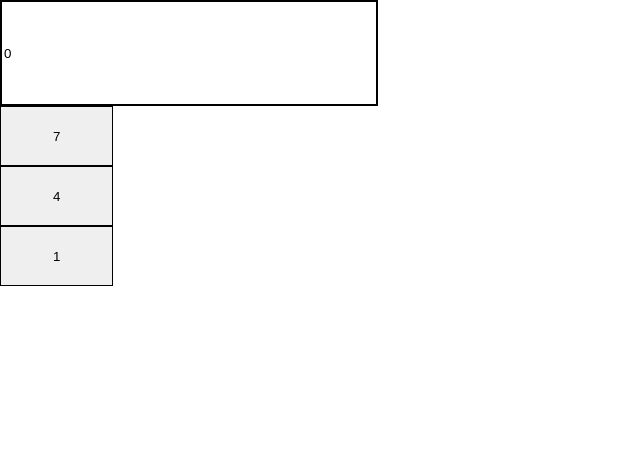
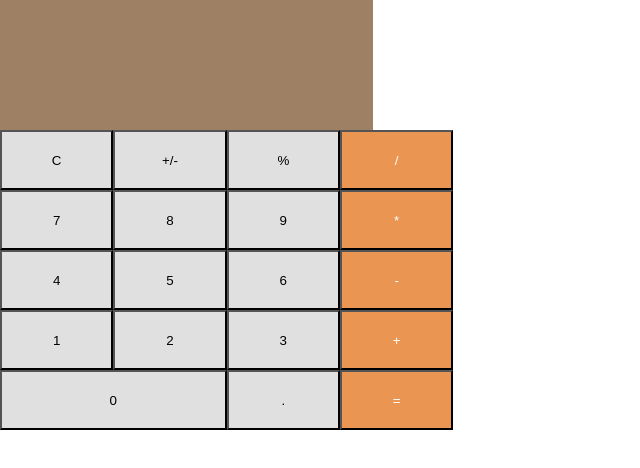
Before and after one commit to anitabenites/calculator-project, a React (Create React App) app: page / in a window 1280 px wide. Shown: the top 468 px of the page, without its empty margins (0-640 px from the left). Built offline with nearby package versions, Linux system fonts and the light colour scheme.

Commit message:
adding operational buttons functionalities

```diff
--- a/public/style.css
+++ b/public/style.css
@@ -10,48 +10,45 @@ h1 {
 }
 
 .btn {
-    /* background-color: gray;
-    border: none;
-    color: black;
-    padding: 15px 32px;
-    text-align: center;
-    text-decoration: none;
-    display: inline-block;
-    font-size: 16px; */
-    /* background: white; */
     width: 8.5em;
     height: 4.5em;
-    border: solid 0.5px black;
+    background-color: #E0E0E0;
 }
 .btnZero {
   width: 17em;
   height: 4.5em;
-  border: solid 0.5px black;
+  background-color: #E0E0E0;
+}
+.btnOperational{
+  width: 8.5em;
+  height: 4.5em;
+  background-color: #EA9551;
+  color:white;
 }
 .display-screen {
-  height: 100px;
-  width: 370px;
-  border: 2px solid black;
+  height: 130px;
+  width: 373px;
+  background-color: #9E8164;
+  color: white;
+  font-size: 60px;
 }
-
-/*
-#connect4 {
-    background-color: #ECA3FF;
-    display: table;
-    margin-left: auto;
-    margin-right: auto;
-    margin-top: 20px;
+.division {
+  color: white;
+  font-weight: 600;
 }
-
-.column {
-    width: 80px;
-    display: table-cell;
+.multiplication {
+  color: white;
+  font-weight: 600;
 }
-
-.slot {
-    margin: 10px;
-    height: 60px;
-    background-color: white;
-    border-radius: 20%;
-    margin: 5px;
-} */
+.minus {
+  color: white;
+  font-weight: 600;
+}
+.plus {
+  color: white;
+  font-weight: 600;
+}
+.equal {
+  color: white;
+  font-weight: 600;
+}
--- a/src/App.js
+++ b/src/App.js
@@ -4,25 +4,104 @@ import Display from './Display';
 import OperationalButton from './OperationalButton';
 
 export default class App extends React.Component {
-  constructor() {
-    super();
-    this.state = {result:"0"};
-    this.clickFunction = this.clickFunction.bind(this);
+  constructor(props) {
+    super(props);
+    this.state = {
+      operand1: null,
+      operator: null,
+      operand2: null
+    }
+    this.updateDisplay = this.updateDisplay.bind(this);
   }
 
-  clickFunction(text) {
-    this.setState((prev)=>({
-      result: prev.result + text
-    }));
+  updateDisplay(event) {
+    var inputNumber = event.target.innerHTML; // whatever I click in the calculator will be saved in inputNumber
+    //event.target.innerHTML gives me a string.
+    //fetching = get something
+    if(parseInt(inputNumber)>= 0 && parseInt(inputNumber)<= 9){
+      if(!this.state.operand1){ // it gives true/false
+        this.setState(
+          {operand1: parseInt(event.target.innerHTML)}, // state object as a first parameter
+          function() {console.log(this.state)} // is a callback function, once the first object is completed the other ones works
+        )
+      }
+      else if(this.state.operand1 && !this.state.operator) {
+        console.log(this.state.operand1);
+        console.log(inputNumber);
+        this.setState({operand1: parseInt(this.state.operand1*10+parseInt(event.target.innerHTML))}, function(){console.log(this.state)})
+      }
+      else if(this.state.operand1 && this.state.operator && !this.state.operand2) {
+        this.setState({operand2: parseInt(event.target.innerHTML)}, function(){console.log(this.state)})
+      }
+      else if(this.state.operand1 && this.state.operator && this.state.operand2){
+        this.setState({operand2: parseInt(this.state.operand2*10+parseInt(event.target.innerHTML))}, function(){console.log(this.state)})
+      }
+    }
+  else if(inputNumber==='C'){
+    this.setState({
+      operand1:null,
+      operator: null,
+      operand2: null
+    }, function() {console.log(this.state)})
   }
+  else if(inputNumber=='=') {
+    if(this.state.operand1 && this.state.operand2 && this.state.operator){
+      if(this.state.operator == "+"){
+        this.setState({
+          operand1: this.state.operand1 + this.state.operand2,
+          operator: null,
+          operand2: null
+        }, function(){console.log(this.state)})
+      }
+      else if(this.state.operator=="-"){
+        this.setState({
+          operand1: this.state.operand1 - this.state.operand2,
+          operator: null,
+          operand2: null
+        }, function(){console.log(this.state)})
+      }
+      else if(this.state.operator=="*"){
+        this.setState({
+          operand1:this.state.operand1*this.state.operand2,
+          operator:null,
+          operand2:null
+        }, function(){console.log(this.state)})
+      }
+      else if(this.state.operator=="/"){
+        this.setState({
+          operand1: this.state.operand1/this.state.operand2,
+          operator: null,
+          operand2: null
+        }, function() {console.log(this.state)})
+      }
+      else if(this.state.operator=="%"){
+        this.setState({
+          operand1: this.state.operand1%this.state.operand2,
+          operator: null,
+          operand2: null
+        }, function(){console.log(this.state)})
+      }
+    }
+  }
+  else if(inputNumber == '+/-'){
+    if(this.state.operand1 && !this.state.operator && !this.state.operand2){
+      if(this.state.operand1){
+        this.setState({operand1: -this.state.operand1}, function(){console.log(this.state)})
+      }
+    }
+  }
+  else if(inputNumber=='+' || inputNumber == '-' || inputNumber == '*' || inputNumber == '/' || inputNumber == '%') {
+    if(this.state.operand1){
+      this.setState({operator: event.target.innerHTML}, function(){console.log(this.state)})
+    }
+  }
+}
 
-  render() {
-    return (
+  render(){
+    return(
       <div className="App">
-        <Display result={this.state.result}/>
-        <Button text="7" clickFunction={this.clickFunction} />
-        <Button text="4" clickFunction={this.clickFunction} />
-        <Button text="1" clickFunction={this.clickFunction} />
+        <Display inputs={this.state}/>
+        <Button triggerDisplayUpdate = {this.updateDisplay}/>
       </div>
     );
   }
--- a/src/Button.js
+++ b/src/Button.js
@@ -1,22 +1,46 @@
 import React, { Component } from 'react';
-import ReactDOM from 'react-dom';
 
 // using ES6 class:
 class Button extends React.Component {
-  constructor() {
-    super();
-    this.state = {result:"0"}
+  constructor(props) {
+    super(props);
     this.clickFunction = this.clickFunction.bind(this);
   }
   clickFunction() {
       console.log("you clicked me, thank you!");
-      this.props.clickFunction(this.props.text);
   }
   render() {
     return (
       <div>
         <div>
-          <button className="btn" type="button" onClick={this.clickFunction}>{this.props.text}</button>
+          <button className="btn" type="button" onClick={this.props.triggerDisplayUpdate}>C</button>
+          <button className="btn" type="button" onClick={this.props.triggerDisplayUpdate}><p>+/-</p></button>
+          <button className="btn" type="button" onClick={this.props.triggerDisplayUpdate}>%</button>
+          <button className="btnOperational" type="button" onClick={this.props.triggerDisplayUpdate}>/</button>
+        </div>
+        <div>
+          <button className="btn" type="button" onClick={this.props.triggerDisplayUpdate}>7</button>
+          <button className="btn" type="button" onClick={this.props.triggerDisplayUpdate}>8</button>
+          <button className="btn" type="button" onClick={this.props.triggerDisplayUpdate}>9</button>
+          <button className="btnOperational" type="button" onClick={this.props.triggerDisplayUpdate}>*</button>
+        </div>
+        <div>
+          <button className="btn" type="button" onClick={this.props.triggerDisplayUpdate}>4</button>
+          <button className="btn" type="button" onClick={this.props.triggerDisplayUpdate}>5</button>
+          <button className="btn" type="button" onClick={this.props.triggerDisplayUpdate}>6</button>
+          <button className="btnOperational" type="button" onClick={this.props.triggerDisplayUpdate}>-</button>
+        </div>
+        <div>
+          <button className="btn" type="button" onClick={this.props.triggerDisplayUpdate}>1</button>
+          <button className="btn" type="button" onClick={this.props.triggerDisplayUpdate}>2</button>
+          <button className="btn" type="button" onClick={this.props.triggerDisplayUpdate}>3</button>
+          <button className="btnOperational" type="button" onClick={this.props.triggerDisplayUpdate}>+</button>
+
+        </div>
+        <div>
+          <button className="btnZero" type="button" onClick={this.props.triggerDisplayUpdate}>0</button>
+          <button className="btn" type="button" onClick={this.props.triggerDisplayUpdate}>.</button>
+          <button className="btnOperational" type="button" onClick={this.props.triggerDisplayUpdate}>=</button>
         </div>
       </div>
     );
--- a/src/Display.js
+++ b/src/Display.js
@@ -3,14 +3,39 @@ import ReactDOM from 'react-dom';
 import Button from './Button';
 
 class Display extends React.Component {
-  constructor() {
-    super();
+  constructor(props) {
+    super(props);
   }
 
   render() {
-    return (
-      <input className="display-screen" type="text" value = {this.props.result}/>
-    );
+    if(this.props.inputs){
+      if((this.props.inputs.operand1 && !this.props.inputs.operand2) || (this.props.inputs.operand1 && this.props.operator && !this.props.inputs.operand2)) {
+        return(
+          <div className="display-screen">
+            {this.props.inputs.operand1}
+          </div>
+        )
+      }
+      else if(this.props.inputs.operand1 && this.props.inputs.operator && this.props.inputs.operand2){
+        return(
+          <div className="display-screen">
+            {this.props.inputs.operand2}
+          </div>
+        )
+      }
+      else{
+        return(
+          <div className="display-screen">
+          </div>
+        )
+      }
+    }
+    else{
+      return(
+        <div className="display-screen">
+        </div>
+      )
+    }
   }
 }
 
--- a/src/OperationalButton.js
+++ b/src/OperationalButton.js
@@ -15,10 +15,10 @@ class OperationalButton extends React.Component {
     return (
       <div>
         <div>
-          <button className="btn" type="button" onClick={this.clickFunction}>C</button>
-          <button className="btn" type="button" onClick={this.clickFunction}>+</button>
-          <button className="btn" type="button" onClick={this.clickFunction}>%</button>
-          <button className="btn" type="button" onClick={this.clickFunction}>÷</button>
+          <button className="btn" type="button" onClick={this.props.triggerDisplayUpdate}>+</button>
+          <button className="btn" type="button" onClick={this.props.triggerDisplayUpdate}>-</button>
+          <button className="btn" type="button" onClick={this.props.triggerDisplayUpdate}>*</button>
+          <button className="btn" type="button" onClick={this.props.triggerDisplayUpdate}>/</button>
         </div>
       </div>
     );
```
